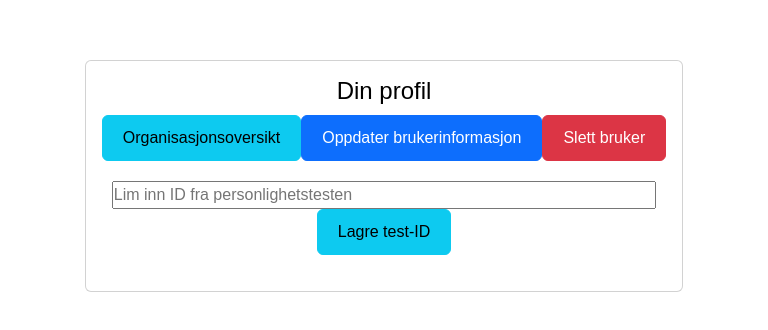
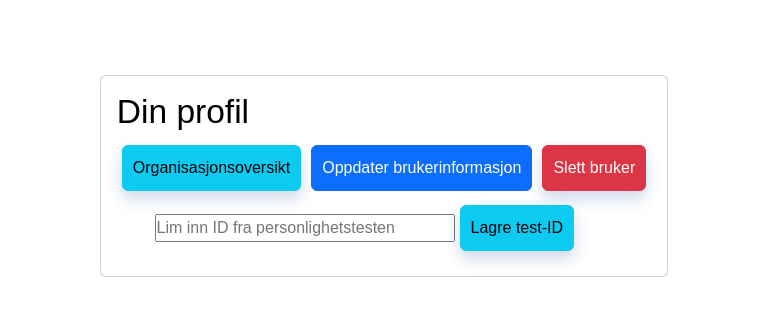
Before and after one commit to fielcool/app2000-gruppe13, a React (Create React App) app in the folder client/: page /LoggedInUser in a window 768 px wide. Shown: the part 224-554 px from the top of the page. Built offline with nearby package versions, Linux system fonts and the light colour scheme.

Commit message:
modified:   client/src/App.css 	modified:   client/src/Medium.css 	modified:   client/src/App.js

```diff
--- a/client/src/App.css
+++ b/client/src/App.css
@@ -1,100 +1,145 @@
-/* Reset and general styles */
+/* Existing styles */
+
 * {
   padding: 0;
   margin: 0;
   box-sizing: border-box;
-  font-family: Arial, sans-serif;
+  font-family: Arial;
 }
 
-html, body {
+html {
+  margin: 0;
+  height: 100%;
+}
+
+body {
+  background-color: #ffffff;
   height: 100%;
   margin: 0;
 }
 
-body {
-  background-color: #ffffff;
+
+h1 {
   color: #000000;
 }
 
-/* Headings */
-h1 {
-  color: #000000;
-  font-size: 1.5rem; /* Adjust size for tablet */
-  text-align: center; /* Center align for tablet */
-  margin-bottom: 10px; /* Add space below heading */
+h2 {
+  color: #ac1d48;
+  display: flex;
+  align-items: center;
+  padding: 8px;
+
 }
 
-h2, h3 {
+.p1 {
+  margin-bottom: 20px;
+}
+.p3 {
+  font-size: 6;
+  color: rgb(66, 66, 66)
+}
+
+h3 {
   color: #ac1d48;
-  text-align: center; /* Center align for tablet */
+  display: flex;
+  align-items: center;
   padding: 8px;
 }
 
-/* Paragraphs */
-.p1 {
-  margin-bottom: 20px;
-  font-size: 1rem; /* Adjust size for tablet */
+a {
+  width: 51px;
+  height: 51px;
 }
 
-.p3 {
-  font-size: 0.8rem; /* Adjust size for tablet */
-  color: #424242; /* Use slightly darker grey for better readability */
-  text-align: center; /* Center align for tablet */
+.main {
+  display: flex;
+  justify-content: center;
+  align-items: center;
+  height: 100%;
+  min-height: 100vh;
+  padding: 10px;
 }
 
-/* Links */
-a {
-  display: inline-block; /* Ensure links are block elements for proper spacing */
-  width: 100px; /* Adjust size for tablet */
-  height: 30px; /* Adjust size for tablet */
-  text-align: center; /* Center align text within links */
+.btn{
+  padding: 10px;
 }
 
-/* Main container */
+
+.id-input{
+  display: flex;
+  width: 500px;
+  padding: 4px;
+  justify-content: center;
+  align-items: center;
+}
+.chart-container {
+  display: flex;
+  justify-content: center;
+  align-items: center;
+  width: 40%;
+  padding: 10px;
+}
+.text-container {
+  display: flex;
+  flex-direction: column;
+  width: 40%;
+  padding: 20px;
+}
+
+.canvas-container {
+  width: 400px;
+  height: 400px;
+  margin: 10px;
+  position: center;
+}
+
+.shadow-custom {
+  box-shadow: 0 8px 16px 0 rgba(11, 59, 146, 0.2);
+  transition: all 0.3s ease-in-out;
+}
+
+.shadow-custom:hover {
+  box-shadow: 0 0 12px 0 rgba(24, 87, 168, 0.7);
+}
+
+
 .main {
   display: flex;
   flex-direction: column;
   align-items: center;
   justify-content: center;
-  height: 100vh; /* Use full viewport height */
-  padding: 20px; /* Add padding for better spacing */
+  height: 100vh;
 }
 
-/* Buttons */
-.btn {
-  padding: 10px 20px; /* Increase padding for better touch interaction */
-  text-align: center; /* Center align text within buttons */
-  margin-bottom: 10px; /* Add space below buttons */
-}
-
-/* Form input */
-.id-input {
+.main-page{
   display: flex;
   flex-direction: column;
   align-items: center;
-  width: 100%; /* Occupy full width of the container */
-  padding: 10px; /* Increase padding for better spacing */
+  justify-content: center;
+
+  height:100vh;
+}
+.fp-button {
+  margin: 5px;
 }
 
-.wider-input, .invalid-format {
-  width: 100%; /* Occupy full width of the container */
+.navbar-logo img {
+  max-height: 50px;
+  margin-left: 60px;
 }
 
-/* Chart and text containers */
-.chart-container, .text-container {
-  width: 100%; /* Occupy full width of the container */
-  padding: 10px; /* Increase padding for better spacing */
+.org-container {
+  display: flex;
+  flex-direction: column;
+  align-items: center;
+  margin-top: 20px;
 }
 
-/* Responsive adjustments */
-@media only screen and (min-width: 768px) and (max-width: 1024px) {
-  /* Adjustments for tablets */
-  .main {
-    flex-direction: row;
-    justify-content: space-around;
-  }
+.wider-input {
+  width: 300px;
+}
 
-  .chart-container, .text-container {
-    width: 40%; /* Occupy 40% of the container */
-  }
+.invalid-format {
+  width: 300px;
+  color: red;
 }
--- a/client/src/Medium.css
+++ b/client/src/Medium.css
@@ -1,4 +1,6 @@
 /* Reset and general styles */
+
+@media only screen and (max-width: 768px) {
 * {
   padding: 0;
   margin: 0;
@@ -19,40 +21,45 @@ body {
 /* Headings */
 h1 {
   color: #000000;
-  font-size: 1.5rem; /* Adjust size for tablet */
-  text-align: center; /* Center align for tablet */
+  font-size: 1.5rem; /* Adjust size for mobile */
+  text-align: center; /* Center align for mobile */
   margin-bottom: 10px; /* Add space below heading */
 }
 
 h2, h3 {
   color: #ac1d48;
-  text-align: center; /* Center align for tablet */
+  text-align: center; /* Center align for mobile */
   padding: 8px;
 }
 
 /* Paragraphs */
 .p1 {
   margin-bottom: 20px;
-  font-size: 1rem; /* Adjust size for tablet */
+  font-size: 1rem; /* Adjust size for mobile */
 }
 
 .p3 {
-  font-size: 0.8rem; /* Adjust size for tablet */
+  font-size: 0.8rem; /* Adjust size for mobile */
   color: #424242; /* Use slightly darker grey for better readability */
-  text-align: center; /* Center align for tablet */
+  text-align: center; /* Center align for mobile */
 }
 
 /* Links */
 a {
   display: inline-block; /* Ensure links are block elements for proper spacing */
-  width: 100px; /* Adjust size for tablet */
-  height: 30px; /* Adjust size for tablet */
+  width: 100px; /* Adjust size for mobile */
+  height: 30px; /* Adjust size for mobile */
   text-align: center; /* Center align text within links */
 }
 
 /* Main container */
 .main {
-  padding: 20px; /* Increase padding for better spacing */
+  display: flex;
+  flex-direction: column;
+  align-items: center;
+  justify-content: center;
+  height: 100vh; /* Use full viewport height */
+  padding: 20px; /* Add padding for better spacing */
 }
 
 /* Buttons */
@@ -80,15 +87,31 @@ a {
   width: 100%; /* Occupy full width of the container */
   padding: 10px; /* Increase padding for better spacing */
 }
+}
+/* Responsive adjustments for tablets */
+@media only screen and (min-width: 768px) and (max-width: 1024px) {
+  h1 {
+    font-size: 2rem; /* Increase font size for tablets */
+  }
 
-/* Responsive adjustments */
-@media only screen and (min-width: 768px) and (max-width: 1024px) {
-  /* Adjustments for tablets */
-  .main {
-    display: flex;
-    flex-direction: row;
-    justify-content: space-around;
-    align-items: flex-start;
+  h2, h3 {
+    padding: 12px; /* Increase padding for tablets */
+  }
+
+  .p1 {
+    font-size: 1.2rem; /* Increase font size for tablets */
+  }
+
+  .p3 {
+    font-size: 1rem; /* Increase font size for tablets */
+  }
+
+  .btn {
+    padding: 12px 24px; /* Increase padding for tablets */
+  }
+
+  .id-input {
+    padding: 12px; /* Increase padding for tablets */
   }
 
   .chart-container, .text-container {
```
